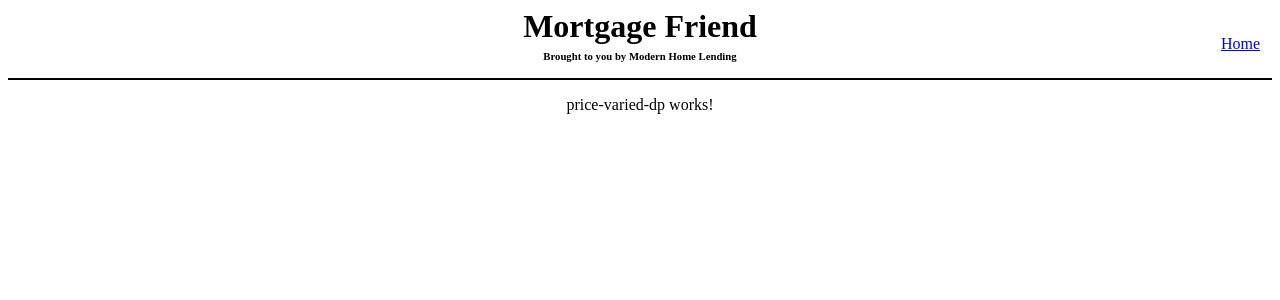
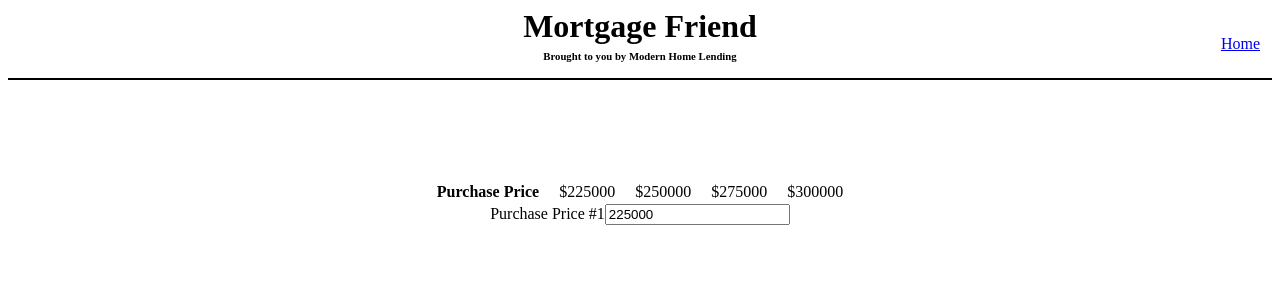
Before and after one commit to Zakery1/More-Friend, an Angular app: page /pvdp in a window 1280 px wide. Shown: the top 300 px of the page. Built offline with nearby package versions, Linux system fonts and the light colour scheme.

Commit message:
add purchase price displays

```diff
--- a/src/app/app.module.ts
+++ b/src/app/app.module.ts
@@ -1,6 +1,6 @@
 import { BrowserModule } from '@angular/platform-browser';
 import { NgModule } from '@angular/core';
-
+import { FormsModule } from '@angular/forms';
 import { AppRoutingModule } from './app-routing.module';
 import { AppComponent } from './app.component';
 import { NavbarComponent } from './navbar/navbar.component';
@@ -16,7 +16,8 @@ import { DashboardComponent } from './dashboard/dashboard.component';
 	],
 	imports: [
 		BrowserModule,
-		AppRoutingModule
+		AppRoutingModule,
+		FormsModule
 	],
 	providers: [],
 	bootstrap: [AppComponent]
--- a/src/app/price-varied-dp/price-varied-dp.component.html
+++ b/src/app/price-varied-dp/price-varied-dp.component.html
@@ -1,3 +1,18 @@
-<p>
-  price-varied-dp works!
-</p>
+<div class="pvdp-main">
+	<div class="ppc">
+	  <div class="ppc-row">
+		<div class="display-pprices display-pprices-l">Purchase Price</div>
+		<div class="display-pprices">${{purchasePriceOne}}</div>
+		<div class="display-pprices">${{purchasePriceTwo}}</div>
+		<div class="display-pprices">${{purchasePriceThree}}</div>
+		<div class="display-pprices">${{purchasePriceFour}}</div>
+	  </div>
+	</div>
+	<div class="mp">
+
+	</div>
+	<div class="loi">
+		<p class="input-line">Purchase Price #1<input [(ngModel)]="purchasePriceOne" type="number"></p>
+
+	</div>
+</div>
--- a/src/app/price-varied-dp/price-varied-dp.component.scss
+++ b/src/app/price-varied-dp/price-varied-dp.component.scss
@@ -0,0 +1,22 @@
+.pvdp-main {
+	margin-top: 100px;
+
+	.ppc {
+		.ppc-row {
+			.display-pprices-l {
+				font-weight: bold;
+			}
+			display: flex;
+            flex-direction: row;
+            justify-content: center;
+			.display-pprices {
+				margin: 3px 10px 3px 10px;
+			}
+		}
+	}
+	.loi {
+		.input-line {
+			margin: 0;
+		}
+	}
+}
--- a/src/app/price-varied-dp/price-varied-dp.component.ts
+++ b/src/app/price-varied-dp/price-varied-dp.component.ts
@@ -7,7 +7,17 @@ import { Component, OnInit } from '@angular/core';
 })
 export class PriceVariedDpComponent implements OnInit {
 
-	constructor() { }
+	private purchasePriceOne: number = null;
+	private purchasePriceTwo: number = null;
+	private purchasePriceThree: number = null;
+	private purchasePriceFour: number = null;
+
+	constructor() {
+		this.purchasePriceOne = 225000;
+		this.purchasePriceTwo = 250000;
+		this.purchasePriceThree = 275000;
+		this.purchasePriceFour = 300000;
+	}
 
 	ngOnInit() {
 	}
```
